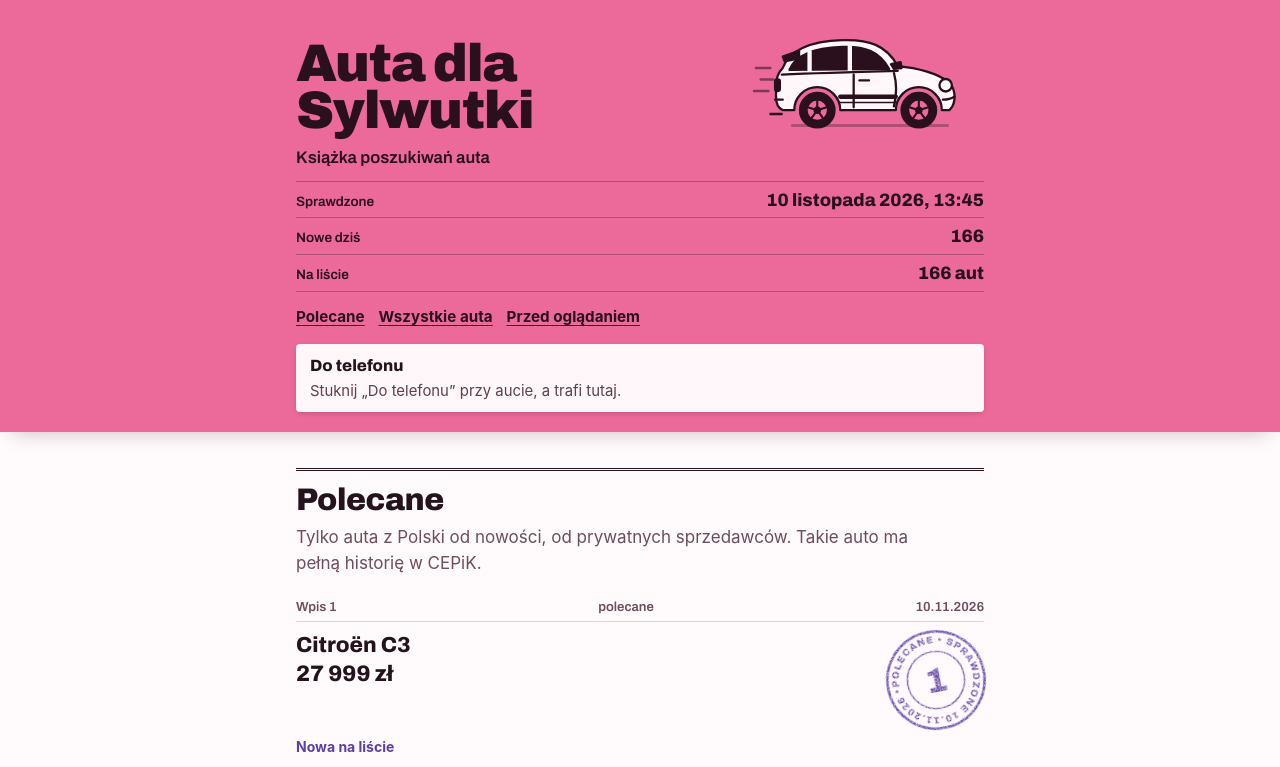
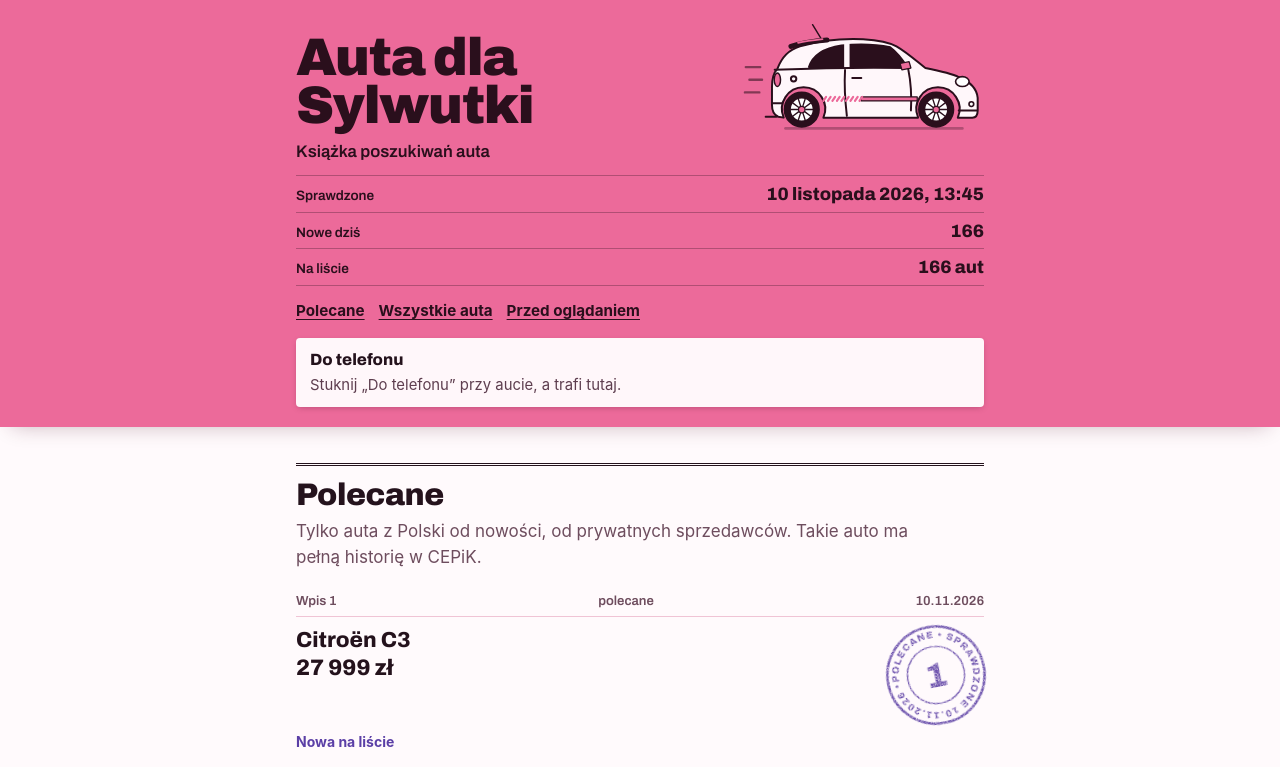
Before and after one commit to kamilszalast/auta-dla-sylwutki, a plain HTML site: page index.html in a window 1280 px wide. Shown: the top 767 px of the page. Drawn offline with Linux system fonts and the light colour scheme.

Commit message:
Okładka: rysunek w stylu Abartha 500 z bocznym paskiem
Co-Authored-By: Claude Opus 5.5 <noreply@anthropic.com>

```diff
--- a/index.html
+++ b/index.html
@@ -59,19 +59,23 @@ a { color: inherit; text-underline-offset: 3px; text-decoration-thickness: 1px;
 h1 { font-size: clamp(2.15rem, 9.4vw, 3.3rem); line-height: .9; font-weight: 900; font-stretch: 125%; letter-spacing: -0.025em; }
 .masthead h1 { white-space: nowrap; }
 .masthead { display: grid; grid-template-columns: auto minmax(0, 1fr); align-items: end; column-gap: 10px; }
-.car { display: block; width: 100%; max-width: 230px; height: auto; justify-self: end; margin-bottom: -2px; overflow: visible; }
-.car path, .car rect, .car circle { stroke: var(--on-cover); stroke-width: 2.4; stroke-linecap: round; stroke-linejoin: round; }
+.car { display: block; width: 100%; max-width: 240px; height: auto; justify-self: end; margin-bottom: -2px; overflow: visible; }
+.car path, .car rect, .car circle, .car ellipse { stroke: var(--on-cover); stroke-width: 2.2; stroke-linecap: round; stroke-linejoin: round; }
 .car .car-body { fill: var(--label); }
-.car .car-pillar { stroke: var(--label); stroke-width: 4.5; }
-.car .car-glass, .car .car-spoiler, .car .car-mirror, .car .car-tail, .car .tyre, .car .hub { fill: var(--on-cover); }
-.car .car-line, .car .car-speed path, .car .car-shadow { fill: none; }
-.car .car-stripe { fill: none; stroke-width: 4.5; }
-.car .car-stripe.thin { stroke-width: 1.8; }
+.car .car-glass, .car .car-tail, .car .tyre { fill: var(--on-cover); }
+.car .car-line, .car .car-speed path, .car .car-shadow, .car .car-antenna, .car .car-spoiler, .car .car-spoiler-accent, .car .car-hatch { fill: none; }
+.car .car-pillar { stroke: var(--label); stroke-width: 6; }
+.car .car-spoiler { stroke-width: 5.5; }
+.car .car-spoiler-accent { stroke: var(--cover); stroke-width: 2; }
+.car .car-antenna { stroke-width: 1.6; }
+.car .car-accent, .car .car-mirror, .car .hub { fill: var(--cover); stroke-width: 1.4; }
+.car .car-hatch { stroke: var(--cover); stroke-width: 2.4; }
+.car .car-tail { fill: var(--cover); stroke-width: 1.6; }
 .car .car-speed path { opacity: .55; stroke-width: 2.6; }
 .car .car-shadow { opacity: .3; stroke-width: 3; }
-.car .car-lamp { fill: #fff; }
-.car .rim { fill: var(--cover); stroke-width: 2; }
-.car .spoke { fill: none; stroke-width: 2.2; }
+.car .car-lamp { fill: #fff; stroke-width: 1.8; }
+.car .rim { fill: #fff; stroke-width: 1.8; }
+.car .spoke { fill: none; stroke-width: 1.5; }
 .deck { font: 600 1.05rem/1.3 var(--f-book); font-stretch: 105%; }
 .when { font-size: .97rem; max-width: 34ch; }
 .toc { display: flex; flex-wrap: wrap; gap: 0 14px; font-weight: 650; font-size: .95rem; margin-block: -8px; }
@@ -242,22 +246,26 @@ h2.book { font-size: 1.95rem; line-height: 1.02; font-weight: 850; font-stretch:
   <div class="in">
     <div class="masthead">
       <h1>Auta dla<br> Sylwutki</h1>
-      <svg class="car" viewBox="0 0 240 120" aria-hidden="true" focusable="false">
-        <g class="car-speed"><path d="M2 48h15M7 60h13M0 72h15"/></g>
-        <path class="car-shadow" d="M40 108h162"/>
-        <path class="car-body" d="M30 92c-5-2-7-7-7-14v-12c0-8 3-14 7-18c6-18 28-28 62-29c28-1 46 5 58 27c22 2 42 8 52 16c8 6 9 18 5 26l-3 4h-8a24 24 0 1 0-48 0h-58a24 24 0 1 0-48 0z"/>
-        <path class="car-glass" d="M37 50c6-15 25-23 55-24c24-1 39 5 49 23z"/>
-        <path class="car-pillar" d="M100 25v26M58 31v20"/>
-        <path class="car-spoiler" d="M47 30l-17 6l2 5l15-3z"/>
-        <path class="car-line" d="M29 55c40-2 80-3 121-4M104 55v34M146 53c3 11 3 23 0 35M110 61h10M197 81c5 0 9-1 12-3M22 81h8"/>
-        <path class="car-stripe" d="M90 78h58"/>
-        <path class="car-stripe thin" d="M90 84h58"/>
-        <path class="car-mirror" d="M143 44l10-2l1 6l-8 1z"/>
-        <rect class="car-tail" x="22" y="60" width="5" height="12" rx="2"/>
-        <circle class="car-lamp" cx="200" cy="66" r="6.5"/>
-        <path class="car-line" d="M17 96h12"/>
-        <g class="car-wheel" transform="translate(66 92)"><circle class="tyre" r="18"/><circle class="rim" r="11"/><path class="spoke" d="M0 0V-9.5M0 0L9-2.9M0 0L5.6 7.7M0 0L-5.6 7.7M0 0L-9-2.9"/><circle class="hub" r="2.7"/></g>
-        <g class="car-wheel" transform="translate(172 92)"><circle class="tyre" r="18"/><circle class="rim" r="11"/><path class="spoke" d="M0 0V-9.5M0 0L9-2.9M0 0L5.6 7.7M0 0L-5.6 7.7M0 0L-9-2.9"/><circle class="hub" r="2.7"/></g>
+      <svg class="car" viewBox="-16 -6 266 121" aria-hidden="true" focusable="false">
+        <g class="car-speed"><path d="M-14 44h16M-10 58h14M-15 72h16"/></g>
+        <path class="car-shadow" d="M30 112h196"/>
+        <path class="car-antenna" d="M71 15L60 -3"/>
+        <path class="car-body" d="M22 99c-5-2-7-6-7-13v-20c0-10 2-16 6-20c5-14 15-22 25-25c24-7 49-9 70-8c16 1 30 4 37 8c12 7 23 17 32 24c15 3 29 6 37 10c12 5 20 13 21 23v14c0 5-2 8-6 8h-16a24 24 0 1 0-44 0h-105a24 24 0 1 0-44 0z"/>
+        <path class="car-glass" d="M56 44c4-13 16-21 36-24c20-2 40-1 54 2c8 6 14 14 19 22z"/>
+        <path class="car-pillar" d="M98 18v28"/>
+        <path class="car-spoiler" d="M36 21c12-4 26-6 40-7"/>
+        <path class="car-spoiler-accent" d="M44 17c9-2 18-3 27-4"/>
+        <path class="car-line" d="M18 47c50-2 100-3 149-2M96 47c-1 17 0 34 2 51M166 46c3 15 4 30 3 46M104 56h10M222 92h20M15 84h11"/>
+        <path class="car-accent" d="M114 77h62v4.5h-62z"/>
+        <path class="car-hatch" d="M72 81.5l3 -4.5M77 81.5l3 -4.5M82 81.5l3 -4.5M87 81.5l3 -4.5M92 81.5l3 -4.5M97 81.5l3 -4.5M102 81.5l3 -4.5M107 81.5l3 -4.5M112 81.5l3 -4.5"/>
+        <path class="car-mirror" d="M157 40l10-2l2 7l-10 2z"/>
+        <ellipse class="car-tail" cx="21" cy="58" rx="3.5" ry="7.5"/>
+        <circle class="car-line" cx="39" cy="57" r="3"/>
+        <ellipse class="car-lamp" cx="226" cy="60" rx="7.5" ry="5.5"/>
+        <circle class="car-lamp" cx="236" cy="85" r="2.6"/>
+        <path class="car-line" d="M8 99h12"/>
+        <g class="car-wheel" transform="translate(48 91)"><circle class="tyre" r="19"/><circle class="rim" r="13"/><path class="spoke" d="M4.5 0.0L12.0 0.0 M3.6 2.6L9.7 7.1 M1.4 4.3L3.7 11.4 M-1.4 4.3L-3.7 11.4 M-3.6 2.6L-9.7 7.1 M-4.5 0.0L-12.0 0.0 M-3.6 -2.6L-9.7 -7.1 M-1.4 -4.3L-3.7 -11.4 M1.4 -4.3L3.7 -11.4 M3.6 -2.6L9.7 -7.1"/><circle class="hub" r="3.6"/></g>
+        <g class="car-wheel" transform="translate(197 91)"><circle class="tyre" r="19"/><circle class="rim" r="13"/><path class="spoke" d="M4.5 0.0L12.0 0.0 M3.6 2.6L9.7 7.1 M1.4 4.3L3.7 11.4 M-1.4 4.3L-3.7 11.4 M-3.6 2.6L-9.7 7.1 M-4.5 0.0L-12.0 0.0 M-3.6 -2.6L-9.7 -7.1 M-1.4 -4.3L-3.7 -11.4 M1.4 -4.3L3.7 -11.4 M3.6 -2.6L9.7 -7.1"/><circle class="hub" r="3.6"/></g>
       </svg>
     </div>
     <p class="deck">Książka poszukiwań auta</p>
```
